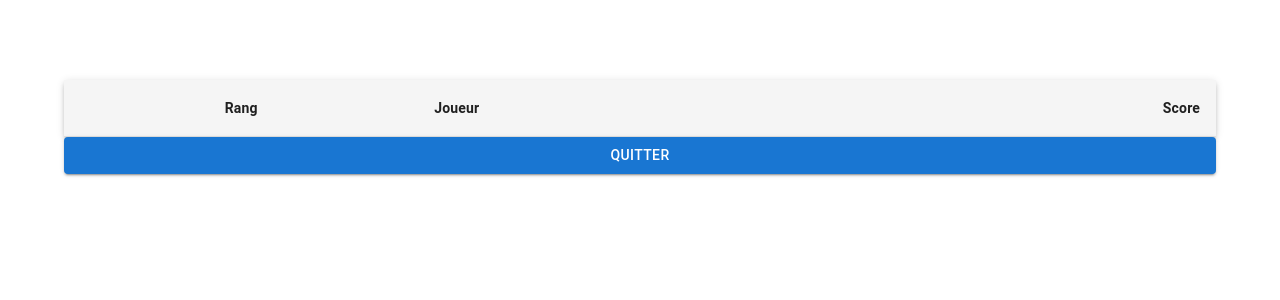
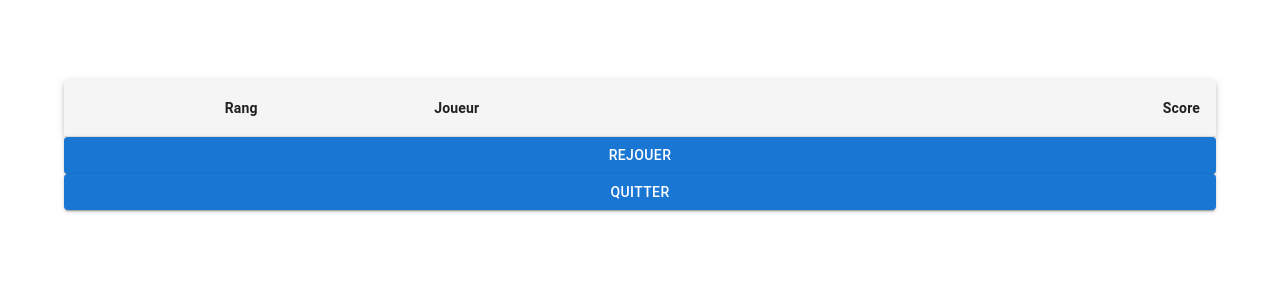
Before and after one commit to lsylvianel/SK, a React (Vite) app: page /SK/end in a window 1280 px wide. Shown: the top 300 px of the page. Built offline with nearby package versions, Linux system fonts and the light colour scheme.

Commit message:
feat: resetGame

```diff
--- a/src/pages/End.jsx
+++ b/src/pages/End.jsx
@@ -9,6 +9,15 @@ function EndGame({ players, scoreboard }) {
     score: scoreboard[name] || 0
   }))
   .sort((a, b) => b.score - a.score);
+
+  const resetGame = (players = false, keepPlayers = false) => {
+    setScoreboard({});
+    setPlayers(players);
+
+    if (!keepPlayers) {
+      setPlayers([]);
+    }
+  };
 
   return (
     <Container sx={{ textAlign: 'center', mt: 10 }}>
@@ -25,7 +34,6 @@ function EndGame({ players, scoreboard }) {
           <TableBody>
             {rankedPlayers.map((player, index) => (
               <TableRow key={player.name}>
-                {/* Le rang est l'index + 1 */}
                 <TableCell align="center">
                   {index === 0 ? "🥇 1e" : index === 1 ? "🥈 2e" : index === 2 ? "🥉 3e" : index + 1 + "e"}
                 </TableCell>
@@ -43,7 +51,16 @@ function EndGame({ players, scoreboard }) {
 
       <Button
         variant="contained" component={Link}
+        to="/round"
+        onClick={() => resetGame(players, false)}
+        fullWidth
+      >
+        Rejouer
+      </Button>
+      <Button
+        variant="contained" component={Link}
         to="/start"
+        onClick={() => resetGame(true)}
         fullWidth
       >
         Quitter
```
